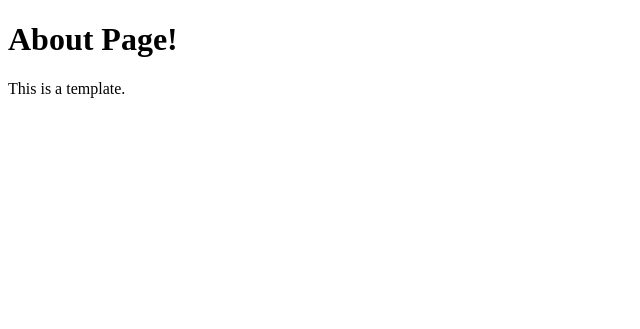
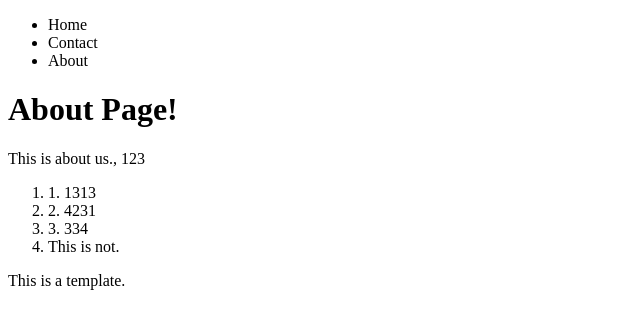
Before and after one commit to mboy1011/django-app, a Django app: page /about/ in a window 1280 px wide. Shown: the top 329 px of the page, without its empty margins (0-640 px from the left). Run offline with Django 3.2, Linux system fonts and the light colour scheme.

Commit message:
Added New Pages for the Project.

```diff
--- a/src/app/urls.py
+++ b/src/app/urls.py
@@ -17,11 +17,12 @@ from django.contrib import admin
 from django.urls import path
 
 from pages.views import home_view,contact_view,about_view,social_view
-
+from products.views import product_detail_view
 urlpatterns = [
     path('admin/', admin.site.urls),
     path('',home_view, name='home'),
     path('contact/',contact_view),
     path('about/',about_view),
     path('social/',social_view),
+    path('product/',product_detail_view)
 ]
--- a/src/pages/views.py
+++ b/src/pages/views.py
@@ -3,10 +3,15 @@ from django.shortcuts import render
 
 # Create your views here.
 def home_view(request,*args, **kwargs): #*args, **kwargs
-    # return HttpResponse("<h1>Home Page</h1>")
     return render(request,"home.html",{})
 def about_view(request,*args, **kwargs): #*args, **kwargs
-    return render(request,"about.html",{})
+    my_context = {
+        "my_text" :  "This is about us.",
+        "this_is_true":True,
+        "my_number" : 123,
+        "my_list" : [1313, 4231, 312, "Abc"]
+    }
+    return render(request,"about.html",my_context)
 
 def contact_view(request,*args, **kwargs): #*args, **kwargs
     return render(request,"contact.html",{})
--- a/src/templates/about.html
+++ b/src/templates/about.html
@@ -3,5 +3,19 @@
 {%block title%}About{%endblock%}
 {%block body%}
 <h1>About Page!</h1>
+<p>{{ my_text }}, {{ my_number }}</p>
+
+<ol>
+    {% for abc in my_list%}
+        {% if abc == 312 %}
+            <li>{{forloop.counter}}. {{abc|add:22}}</li>
+        {% elif abc == "Abc" %}
+            <li>This is not.</li>
+        {% else %}
+            <li>{{forloop.counter}}. {{abc}}</li>
+        {% endif %}
+    {%endfor%}
+</ol>
+
 <p>This is a template.</p>
 {%endblock%}
--- a/src/templates/base.html
+++ b/src/templates/base.html
@@ -7,6 +7,7 @@
     <title>{% block title%}{% endblock %}</title>
 </head>
 <body>
+    {% include 'navbar.html' %}
     {% block body %}
     {% endblock %}
 </body>
--- /dev/null
+++ b/src/templates/navbar.html
@@ -0,0 +1,7 @@
+<nav>
+    <ul>
+        <li>Home</li>
+        <li>Contact</li>
+        <li>About</li>
+    </ul>
+</nav>
```
Also changed, not shown: src/products/views.py (+7 -0 lines), src/templates/product/detail.html (added, +10 -0 lines).
